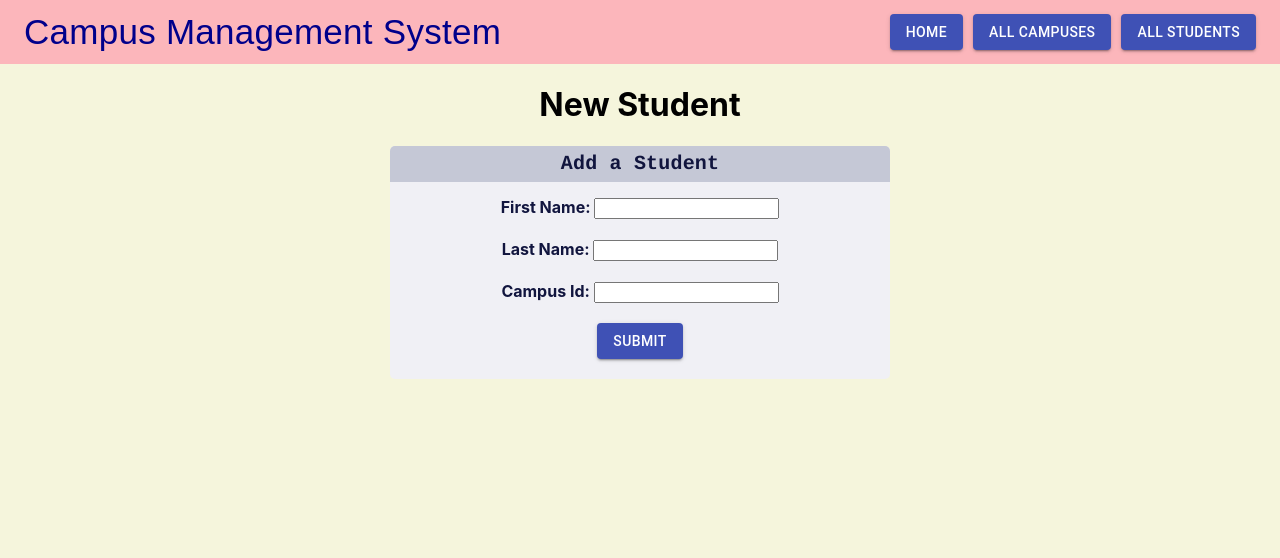
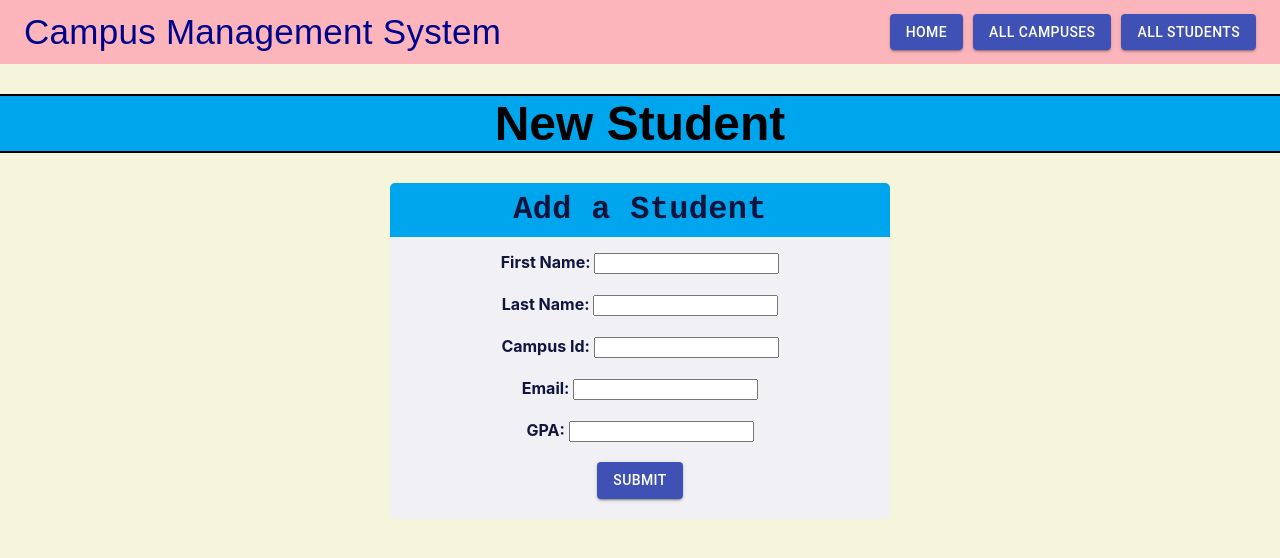
Before and after one commit to ArielTejada/Web-Dev-Final-ArielTejada, a React (Create React App) app in the folder client-side-ArielTejada/client-starter-code-main/: page /newstudent in a window 1280 px wide. Shown: the top 558 px of the page. Built offline with nearby package versions, Linux system fonts and the light colour scheme.

Commit message:
edited new student styles

```diff
--- a/client-side-ArielTejada/client-starter-code-main/src/components/views/NewStudentView.js
+++ b/client-side-ArielTejada/client-starter-code-main/src/components/views/NewStudentView.js
@@ -9,7 +9,7 @@ import Typography from '@material-ui/core/Typography';
 import { makeStyles } from '@material-ui/core/styles';
 
 // Create styling for the input form
-const useStyles = makeStyles( () => ({
+const styles = makeStyles( () => ({
   formContainer:{
     width: '500px',
     backgroundColor: '#f0f0f5',
@@ -17,16 +17,19 @@ const useStyles = makeStyles( () => ({
     margin: 'auto',
   },
   title: {
-    flexGrow: 1,
-    textAlign: 'left',
-    textDecoration: 'none'
+    textAlign: 'center',
+    textDecoration: 'none',
+    fontFamily: 'Arial',
+    fontSize: '3rem',
+    outline: '2px solid black',
+    backgroundColor: '#00A6ED'
   },
   customizeAppBar:{
     backgroundColor: '#11153e',
     shadows: ['none'],
   },
   formTitle:{
-    backgroundColor:'#c5c8d6',
+    backgroundColor:'#00A6ED',
     marginBottom: '15px',
     textAlign: 'center',
     borderRadius: '5px 5px 0px 0px',
@@ -36,17 +39,17 @@ const useStyles = makeStyles( () => ({
 
 const NewStudentView = (props) => {
   const {handleChange, handleSubmit } = props;
-  const classes = useStyles();
+  const classes = styles();
 
   // Render a New Student view with an input form
   return (
     <div>
-      <h1>New Student</h1>
+      <h1 className={classes.title}>New Student</h1>
 
       <div className={classes.root}>
         <div className={classes.formContainer}>
           <div className={classes.formTitle}>
-            <Typography style={{fontWeight: 'bold', fontFamily: 'Courier, sans-serif', fontSize: '20px', color: '#11153e'}}>
+            <Typography style={{fontWeight: 'bold', fontFamily: 'Courier, sans-serif', fontSize: '2rem', color: '#11153e'}}>
               Add a Student
             </Typography>
           </div>
@@ -66,6 +69,16 @@ const NewStudentView = (props) => {
             <br/>
             <br/>
 
+            <label style= {{color:'#11153e', fontWeight: 'bold'}}>Email: </label>
+            <input type="text" name="email" onChange ={(e) => handleChange(e)} />
+            <br/>
+            <br/>
+
+            <label style= {{color:'#11153e', fontWeight: 'bold'}}>GPA: </label>
+            <input type="text" name="gpa" onChange ={(e) => handleChange(e)} />
+            <br/>
+            <br/>
+
             <Button variant="contained" color="primary" type="submit">
               Submit
             </Button>
--- a/client-side-ArielTejada/client-starter-code-main/src/components/views/StudentView.js
+++ b/client-side-ArielTejada/client-starter-code-main/src/components/views/StudentView.js
@@ -10,11 +10,18 @@ const StudentView = (props) => {
   // Render a single Student view
   return (
     <div>
-      <h1>{student.firstname + " " + student.lastname}</h1>
-      <h3>{student.campus.name}</h3>
+      <img
+        src="https://st.depositphotos.com/1915171/5078/v/600/depositphotos_50782941-stock-illustration-user-sign-icon-person-symbol.jpg"
+        alt="default student"
+        width="100"
+        height="100"
+      ></img>
+      <h1>Name: {student.firstname + " " + student.lastname}</h1>
+      <h3>Campus: {student.campus.name}</h3>
+      <h3>Email: {student.email}</h3>
+      <h3>GPA: {student.gpa}</h3>
     </div>
   );
-
 };
 
 export default StudentView;
```
